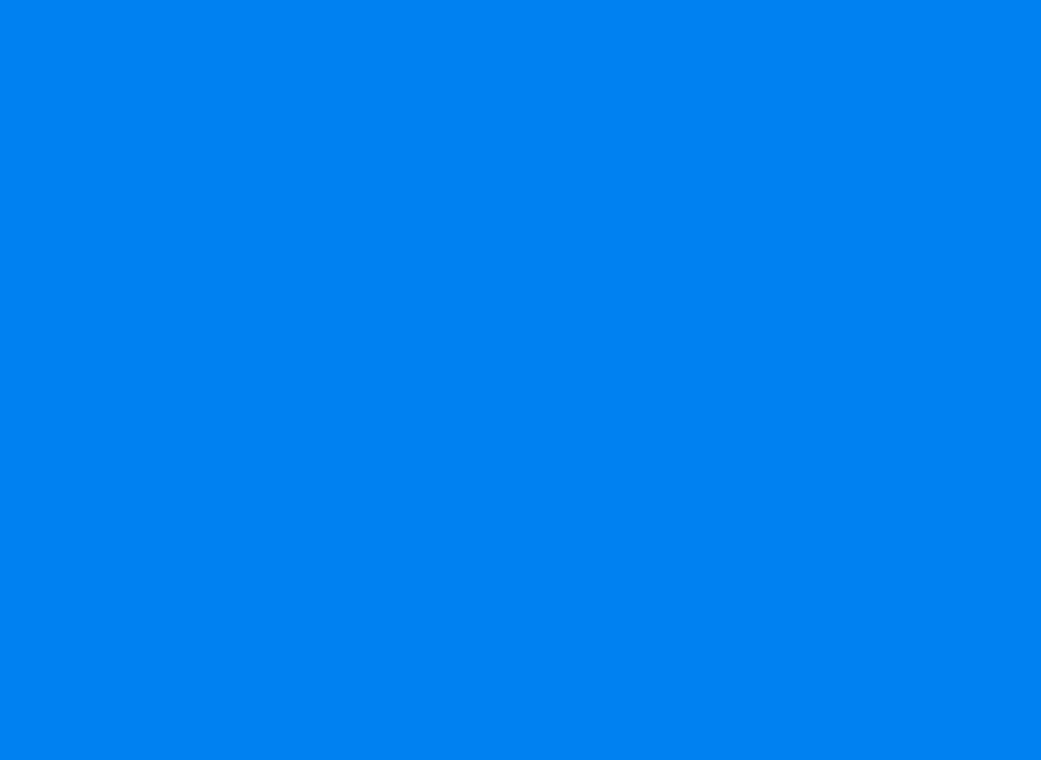
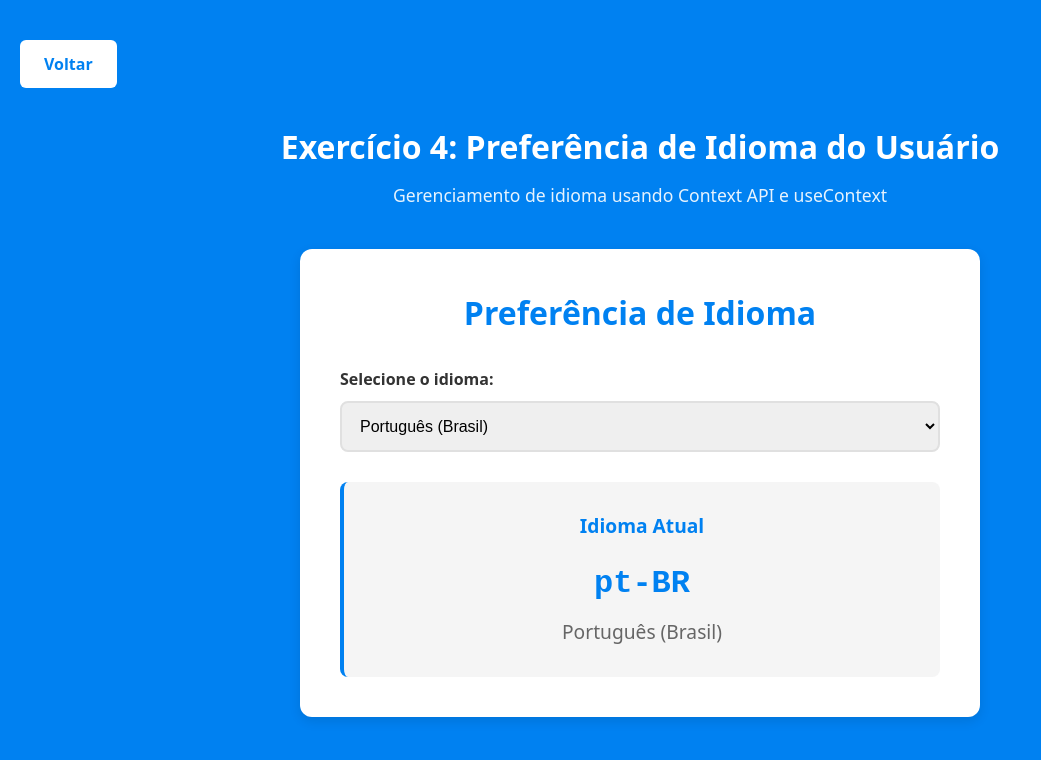
Before and after one commit to thiagoperest/desenvolvimento-react-DR4_TP2, a React (Vite) app: page /exercicio-4 in a window 1280 px wide. Before the commit this address had no page. Shown: the top 760 px of the page, without its empty margins (0-1041 px from the left). Built offline with nearby package versions, Linux system fonts and the light colour scheme.

Commit message:
feat: add exercício 4

```diff
--- /dev/null
+++ b/src/components/ComponenteFilho.css
@@ -0,0 +1,70 @@
+.componente-filho-container {
+  background: white;
+  padding: 40px;
+  border-radius: 12px;
+  box-shadow: 0 4px 12px rgba(0, 0, 0, 0.1);
+  max-width: 600px;
+  margin: 0 auto;
+}
+
+.componente-filho-container h2 {
+  margin: 0 0 30px 0;
+  color: #0081f1;
+  text-align: center;
+  font-size: 2rem;
+}
+
+.language-selector {
+  margin-bottom: 30px;
+}
+
+.language-selector label {
+  display: block;
+  margin-bottom: 10px;
+  color: #333;
+  font-weight: 600;
+  font-size: 1rem;
+}
+
+.language-selector select {
+  width: 100%;
+  padding: 14px;
+  border: 2px solid #e0e0e0;
+  border-radius: 8px;
+  font-size: 1rem;
+  cursor: pointer;
+  transition: border-color 0.3s ease;
+}
+
+.language-selector select:focus {
+  outline: none;
+  border-color: #0081f1;
+}
+
+.language-display {
+  background: #f5f5f5;
+  padding: 30px;
+  border-radius: 8px;
+  border-left: 4px solid #0081f1;
+  text-align: center;
+}
+
+.language-display h3 {
+  margin: 0 0 20px 0;
+  color: #0081f1;
+  font-size: 1.2rem;
+}
+
+.current-language {
+  font-size: 2rem;
+  font-weight: bold;
+  color: #0081f1;
+  margin: 0 0 10px 0;
+  font-family: monospace;
+}
+
+.language-name {
+  font-size: 1.2rem;
+  color: #666;
+  margin: 0;
+}
--- /dev/null
+++ b/src/components/ComponenteFilho.jsx
@@ -0,0 +1,43 @@
+import { useContext } from 'react'
+import { LanguageContext } from '../contexts/LanguageContext'
+import './ComponenteFilho.css'
+
+export default function ComponenteFilho() {
+  const { language, changeLanguage } = useContext(LanguageContext)
+
+  const languages = [
+    { code: 'pt-BR', name: 'Português (Brasil)' },
+    { code: 'en-US', name: 'English (US)' },
+    { code: 'es-ES', name: 'Español' },
+    { code: 'fr-FR', name: 'Français' }
+  ]
+
+  return (
+    <div className="componente-filho-container">
+      <h2>Preferência de Idioma</h2>
+
+      <div className="language-selector">
+        <label htmlFor="language">Selecione o idioma:</label>
+        <select
+          id="language"
+          value={language}
+          onChange={(e) => changeLanguage(e.target.value)}
+        >
+          {languages.map((lang) => (
+            <option key={lang.code} value={lang.code}>
+              {lang.name}
+            </option>
+          ))}
+        </select>
+      </div>
+
+      <div className="language-display">
+        <h3>Idioma Atual</h3>
+        <p className="current-language">{language}</p>
+        <p className="language-name">
+          {languages.find(lang => lang.code === language)?.name}
+        </p>
+      </div>
+    </div>
+  )
+}
--- /dev/null
+++ b/src/contexts/LanguageContext.jsx
@@ -0,0 +1,17 @@
+import { createContext, useState } from 'react'
+
+export const LanguageContext = createContext(null)
+
+export function LanguageProvider({ children }) {
+  const [language, setLanguage] = useState('pt-BR')
+
+  const changeLanguage = (newLanguage) => {
+    setLanguage(newLanguage)
+  }
+
+  return (
+    <LanguageContext.Provider value={{ language, changeLanguage }}>
+      {children}
+    </LanguageContext.Provider>
+  )
+}
--- /dev/null
+++ b/src/pages/Exercicio4.css
@@ -0,0 +1,27 @@
+.exercicio-container {
+  background-color: #0081f1;
+  min-height: 100vh;
+  padding: 40px 20px;
+}
+
+.header {
+  text-align: center;
+  margin-bottom: 40px;
+}
+
+.header h1 {
+  font-size: 2rem;
+  color: white;
+  margin-bottom: 10px;
+}
+
+.header p {
+  font-size: 1.1rem;
+  color: white;
+  opacity: 0.9;
+}
+
+.exercicio-content {
+  max-width: 800px;
+  margin: 0 auto;
+}
--- /dev/null
+++ b/src/pages/Exercicio4.jsx
@@ -0,0 +1,22 @@
+import BotaoVoltar from '../components/BotaoVoltar'
+import ComponenteFilho from '../components/ComponenteFilho'
+import { LanguageProvider } from '../contexts/LanguageContext'
+import './Exercicio4.css'
+
+export default function Exercicio4() {
+  return (
+    <div className="exercicio-container">
+      <BotaoVoltar />
+      <div className="header">
+        <h1>Exercício 4: Preferência de Idioma do Usuário</h1>
+        <p>Gerenciamento de idioma usando Context API e useContext</p>
+      </div>
+
+      <div className="exercicio-content">
+        <LanguageProvider>
+          <ComponenteFilho />
+        </LanguageProvider>
+      </div>
+    </div>
+  )
+}
--- a/src/pages/Home.jsx
+++ b/src/pages/Home.jsx
@@ -20,6 +20,12 @@ export default function Home() {
       titulo: 'Mensagem Logada no Console',
       descricao: 'useEffect após primeira renderização e quando a query mudar',
       rota: '/exercicio-3'
+    },
+    {
+      id: 4,
+      titulo: 'Preferência de Idioma do Usuário',
+      descricao: 'Gerenciamento de idioma usando Context API e useContext',
+      rota: '/exercicio-4'
     }
   ]
 
--- a/src/routes/index.jsx
+++ b/src/routes/index.jsx
@@ -3,6 +3,7 @@ import Home from '../pages/Home'
 import Exercicio1 from '../pages/Exercicio1'
 import Exercicio2 from '../pages/Exercicio2'
 import Exercicio3 from '../pages/Exercicio3'
+import Exercicio4 from '../pages/Exercicio4'
 
 export function AppRoutes() {
   return (
@@ -11,6 +12,7 @@ export function AppRoutes() {
       <Route path="/exercicio-1" element={<Exercicio1 />} />
       <Route path="/exercicio-2" element={<Exercicio2 />} />
       <Route path="/exercicio-3" element={<Exercicio3 />} />
+      <Route path="/exercicio-4" element={<Exercicio4 />} />
     </Routes>
   )
 }
```
